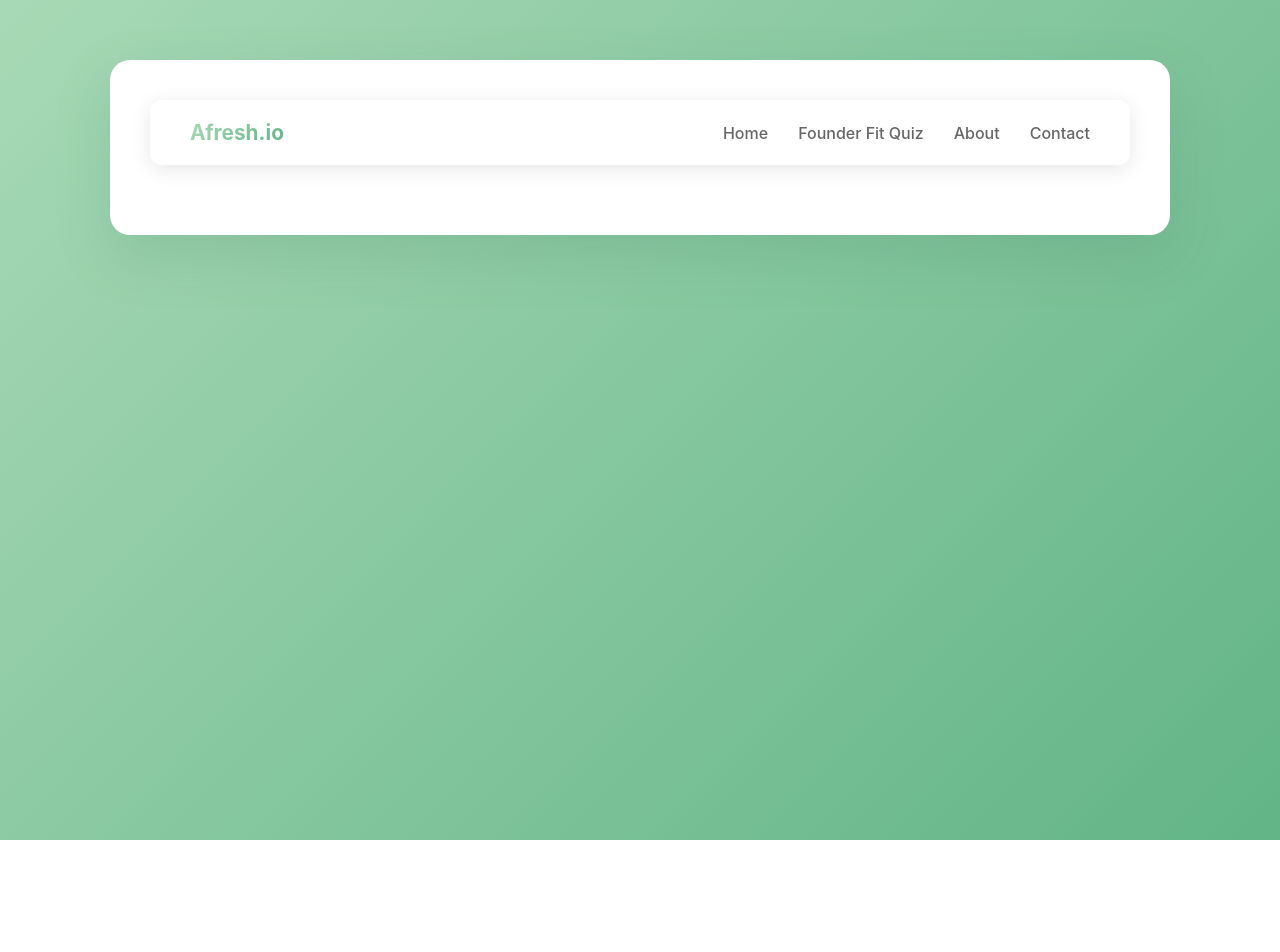
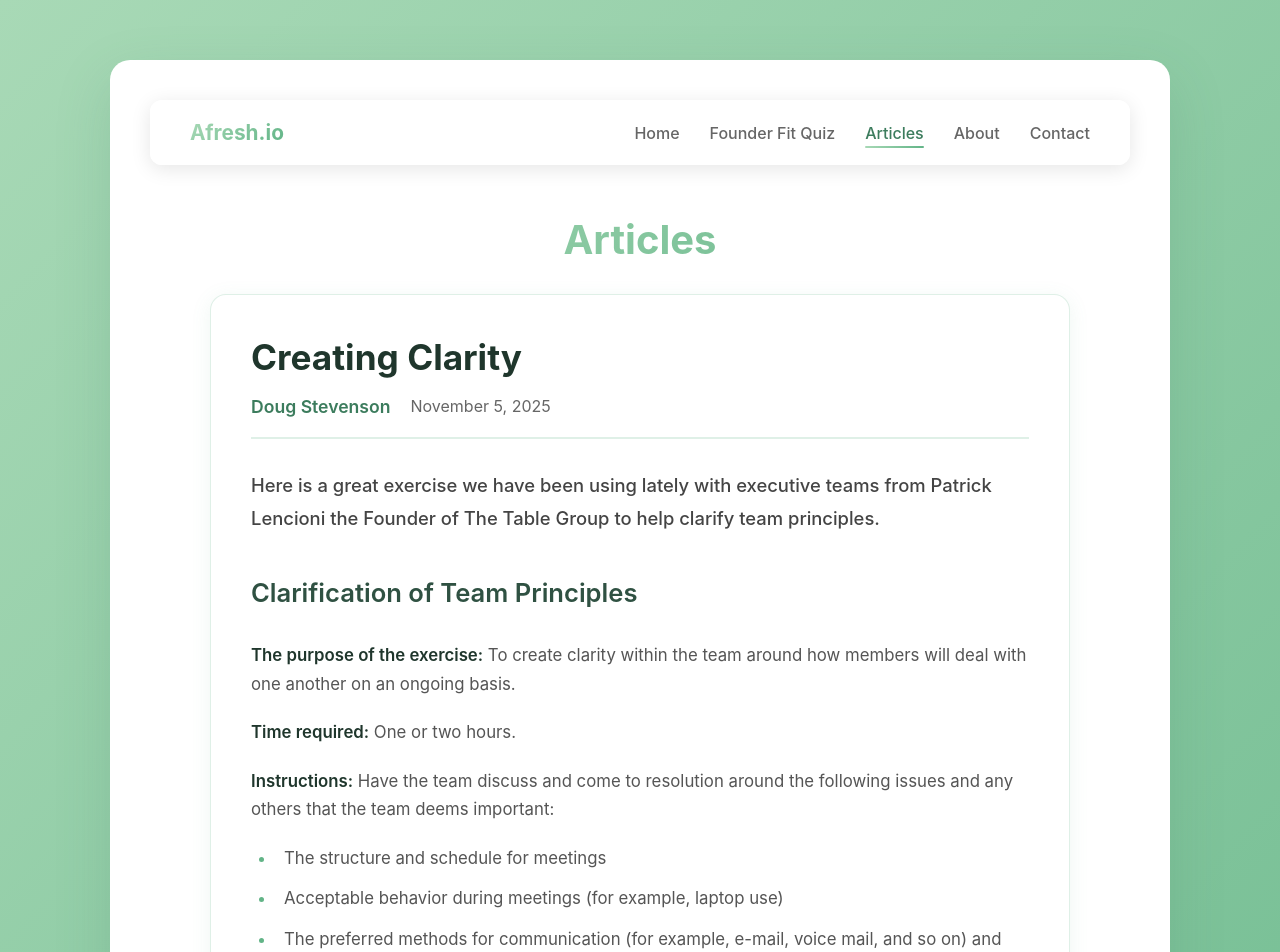
Before and after one commit to Afreshio/founder-assessment-tool, a React (Vite) app: page /quiz/articles in a window 1280 px wide. Shown: the top 952 px of the page. Before the commit the page ends 840 px from the top, so only its background shows below. Built offline with nearby package versions, Linux system fonts and the light colour scheme.

Commit message:
Add Articles page with Creating Clarity article, Extra Credit section with YouTube video links, and YouTube icons

```diff
--- a/src/App.jsx
+++ b/src/App.jsx
@@ -4,6 +4,7 @@ import DougHome from './pages/DougHome'
 import Home from './pages/Home'
 import About from './pages/About'
 import Contact from './pages/Contact'
+import Articles from './pages/Articles'
 import './App.css'
 
 function App() {
@@ -16,6 +17,7 @@ function App() {
           <Route path="/quiz" element={<Home />} />
           <Route path="/about" element={<About />} />
           <Route path="/contact" element={<Contact />} />
+          <Route path="/articles" element={<Articles />} />
         </Routes>
       </div>
     </div>
--- a/src/components/Navigation.jsx
+++ b/src/components/Navigation.jsx
@@ -23,6 +23,12 @@ function Navigation() {
           Founder Fit Quiz
         </Link>
         <Link
+          to="/articles"
+          className={location.pathname === '/articles' ? 'nav-link active' : 'nav-link'}
+        >
+          Articles
+        </Link>
+        <Link
           to="/about"
           className={location.pathname === '/about' ? 'nav-link active' : 'nav-link'}
         >
--- /dev/null
+++ b/src/pages/Articles.jsx
@@ -0,0 +1,106 @@
+import './Page.css'
+
+function Articles() {
+  return (
+    <div className="page-container">
+      <h1 className="page-title">Articles</h1>
+
+      <article className="article-card">
+        <div className="article-header">
+          <h2 className="article-title">Creating Clarity</h2>
+          <div className="article-meta">
+            <span className="article-author">Doug Stevenson</span>
+            <span className="article-date">November 5, 2025</span>
+          </div>
+        </div>
+
+        <div className="article-content">
+          <p className="article-intro">
+            Here is a great exercise we have been using lately with executive teams from Patrick Lencioni
+            the Founder of The Table Group to help clarify team principles.
+          </p>
+
+          <h3 className="article-subtitle">Clarification of Team Principles</h3>
+
+          <div className="article-details">
+            <p><strong>The purpose of the exercise:</strong> To create clarity within the team around how members will deal with one another on an ongoing basis.</p>
+
+            <p><strong>Time required:</strong> One or two hours.</p>
+
+            <p><strong>Instructions:</strong> Have the team discuss and come to resolution around the following issues and any others that the team deems important:</p>
+
+            <ul className="article-list">
+              <li>The structure and schedule for meetings</li>
+              <li>Acceptable behavior during meetings (for example, laptop use)</li>
+              <li>The preferred methods for communication (for example, e-mail, voice mail, and so on) and the norms around how to use them</li>
+              <li>The timeliness of responding to one another using those methods</li>
+              <li>The use of common resources, human and otherwise</li>
+              <li>The availability of team members during non work hours</li>
+              <li>The level of freedom in which team members can engage one another's staffs</li>
+              <li>The extent to which being on time is a priority</li>
+            </ul>
+          </div>
+
+          <div className="extra-credit-section">
+            <h3 className="article-subtitle">Extra Credit: Patrick Lencioni The Table Group Videos and Podcasts on Clarity</h3>
+
+            <div className="video-links">
+              <div className="video-link-item">
+                <a
+                  href="https://www.youtube.com/watch?v=cYMcvYPMzqk"
+                  target="_blank"
+                  rel="noopener noreferrer"
+                  className="video-link"
+                >
+                  <svg className="youtube-icon" viewBox="0 0 24 24" fill="currentColor">
+                    <path d="M23.498 6.186a3.016 3.016 0 0 0-2.122-2.136C19.505 3.545 12 3.545 12 3.545s-7.505 0-9.377.505A3.017 3.017 0 0 0 .502 6.186C0 8.07 0 12 0 12s0 3.93.502 5.814a3.016 3.016 0 0 0 2.122 2.136c1.871.505 9.376.505 9.376.505s7.505 0 9.377-.505a3.015 3.015 0 0 0 2.122-2.136C24 15.93 24 12 24 12s0-3.93-.502-5.814zM9.545 15.568V8.432L15.818 12l-6.273 3.568z"/>
+                  </svg>
+                  The Six Critical Questions by Patrick Lencioni
+                </a>
+                <p className="video-description">
+                  Pat reviews The Six Critical Questions and discusses how a leadership team can become completely aligned to provide their employees the clarity they need to succeed. What are the Six Critical Questions? The content of this video is based on Patrick Lencioni's book, The Advantage.
+                </p>
+              </div>
+
+              <div className="video-link-item">
+                <a
+                  href="https://www.youtube.com/watch?v=Ojo0QwbtAeQ"
+                  target="_blank"
+                  rel="noopener noreferrer"
+                  className="video-link"
+                >
+                  <svg className="youtube-icon" viewBox="0 0 24 24" fill="currentColor">
+                    <path d="M23.498 6.186a3.016 3.016 0 0 0-2.122-2.136C19.505 3.545 12 3.545 12 3.545s-7.505 0-9.377.505A3.017 3.017 0 0 0 .502 6.186C0 8.07 0 12 0 12s0 3.93.502 5.814a3.016 3.016 0 0 0 2.122 2.136c1.871.505 9.376.505 9.376.505s7.505 0 9.377-.505a3.015 3.015 0 0 0 2.122-2.136C24 15.93 24 12 24 12s0-3.93-.502-5.814zM9.545 15.568V8.432L15.818 12l-6.273 3.568z"/>
+                  </svg>
+                  The Four Disciplines by Patrick Lencioni - including creating clarity
+                </a>
+                <p className="video-description">
+                  Organizational health is the single greatest competitive advantage in business - and it boils down to these four simple disciplines. The content of this video is based on Patrick Lencioni's book, The Advantage.
+                </p>
+              </div>
+
+              <div className="video-link-item">
+                <a
+                  href="https://www.youtube.com/watch?v=45CGsS1MVcg"
+                  target="_blank"
+                  rel="noopener noreferrer"
+                  className="video-link"
+                >
+                  <svg className="youtube-icon" viewBox="0 0 24 24" fill="currentColor">
+                    <path d="M23.498 6.186a3.016 3.016 0 0 0-2.122-2.136C19.505 3.545 12 3.545 12 3.545s-7.505 0-9.377.505A3.017 3.017 0 0 0 .502 6.186C0 8.07 0 12 0 12s0 3.93.502 5.814a3.016 3.016 0 0 0 2.122 2.136c1.871.505 9.376.505 9.376.505s7.505 0 9.377-.505a3.015 3.015 0 0 0 2.122-2.136C24 15.93 24 12 24 12s0-3.93-.502-5.814zM9.545 15.568V8.432L15.818 12l-6.273 3.568z"/>
+                  </svg>
+                  150. Say it Again, and Again, and Again...
+                </a>
+                <p className="video-description">
+                  As leaders and managers, we are often far too hesitant to over communicate. This week, on our 150th episode of the At the Table Podcast, the whole team discusses the importance of over communication, and the fears that keep us from achieving better clarity.
+                </p>
+              </div>
+            </div>
+          </div>
+        </div>
+      </article>
+    </div>
+  )
+}
+
+export default Articles
--- a/src/pages/Page.css
+++ b/src/pages/Page.css
@@ -202,6 +202,168 @@
   text-align: center;
 }
 
+.page-container {
+  animation: fadeIn 0.3s ease;
+  max-width: 900px;
+  margin: 0 auto;
+  padding: 20px;
+}
+
+.article-card {
+  background: white;
+  border-radius: 16px;
+  padding: 40px;
+  box-shadow: 0 4px 20px rgba(98, 180, 135, 0.1);
+  border: 1px solid rgba(98, 180, 135, 0.2);
+  margin-top: 30px;
+}
+
+.article-header {
+  margin-bottom: 30px;
+  padding-bottom: 20px;
+  border-bottom: 2px solid rgba(98, 180, 135, 0.2);
+}
+
+.article-title {
+  font-size: 2.2rem;
+  font-weight: 700;
+  color: #1f362c;
+  margin-bottom: 15px;
+  line-height: 1.3;
+}
+
+.article-meta {
+  display: flex;
+  gap: 20px;
+  align-items: center;
+  flex-wrap: wrap;
+}
+
+.article-author {
+  font-size: 1.1rem;
+  font-weight: 600;
+  color: #3c7c5d;
+}
+
+.article-date {
+  font-size: 1rem;
+  color: #666;
+}
+
+.article-content {
+  line-height: 1.8;
+  color: #333;
+}
+
+.article-intro {
+  font-size: 1.15rem;
+  color: #444;
+  margin-bottom: 30px;
+  font-weight: 500;
+}
+
+.article-subtitle {
+  font-size: 1.6rem;
+  font-weight: 600;
+  color: #2f5142;
+  margin-top: 35px;
+  margin-bottom: 20px;
+}
+
+.article-details {
+  margin-top: 25px;
+}
+
+.article-details p {
+  font-size: 1.05rem;
+  color: #555;
+  margin-bottom: 20px;
+  line-height: 1.7;
+}
+
+.article-details strong {
+  color: #1f362c;
+  font-weight: 600;
+}
+
+.article-list {
+  margin-left: 25px;
+  margin-top: 20px;
+  margin-bottom: 25px;
+}
+
+.article-list li {
+  font-size: 1.05rem;
+  color: #555;
+  margin-bottom: 12px;
+  line-height: 1.7;
+  padding-left: 8px;
+}
+
+.article-list li::marker {
+  color: #62b487;
+}
+
+.extra-credit-section {
+  margin-top: 50px;
+  padding-top: 30px;
+  border-top: 2px solid rgba(98, 180, 135, 0.2);
+}
+
+.video-links {
+  margin-top: 25px;
+}
+
+.video-link-item {
+  margin-bottom: 30px;
+  padding: 20px;
+  background: #f2fbf7;
+  border-radius: 12px;
+  border-left: 4px solid #62b487;
+  transition: transform 0.3s ease, box-shadow 0.3s ease;
+}
+
+.video-link-item:hover {
+  transform: translateX(5px);
+  box-shadow: 0 4px 12px rgba(98, 180, 135, 0.15);
+}
+
+.video-link {
+  display: inline-flex;
+  align-items: center;
+  gap: 10px;
+  font-size: 1.2rem;
+  font-weight: 600;
+  color: #3c7c5d;
+  text-decoration: none;
+  margin-bottom: 12px;
+  transition: color 0.3s ease;
+}
+
+.video-link:hover {
+  color: #1f362c;
+  text-decoration: underline;
+}
+
+.youtube-icon {
+  width: 24px;
+  height: 24px;
+  fill: #ff0000;
+  flex-shrink: 0;
+  transition: transform 0.3s ease;
+}
+
+.video-link:hover .youtube-icon {
+  transform: scale(1.1);
+}
+
+.video-description {
+  font-size: 1rem;
+  color: #555;
+  line-height: 1.7;
+  margin: 0;
+}
+
 @media (max-width: 768px) {
   .page-title {
     font-size: 2rem;
@@ -214,4 +376,34 @@
   .founder-types-grid {
     grid-template-columns: 1fr;
   }
+
+  .article-card {
+    padding: 25px 20px;
+  }
+
+  .article-title {
+    font-size: 1.8rem;
+  }
+
+  .article-subtitle {
+    font-size: 1.4rem;
+  }
+
+  .article-meta {
+    flex-direction: column;
+    align-items: flex-start;
+    gap: 8px;
+  }
+
+  .video-link-item {
+    padding: 15px;
+  }
+
+  .video-link {
+    font-size: 1.1rem;
+  }
+
+  .video-description {
+    font-size: 0.95rem;
+  }
 }
```
